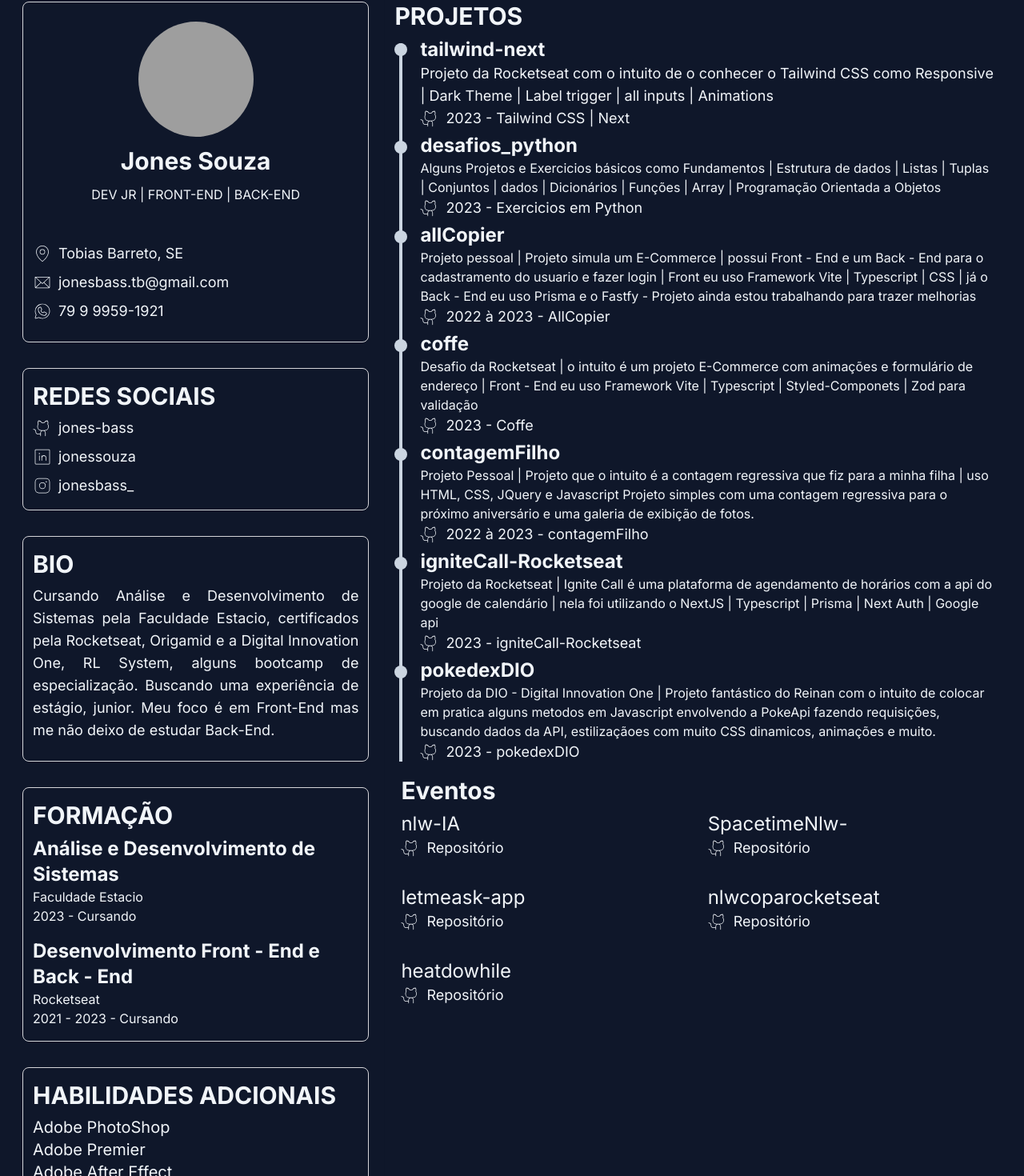
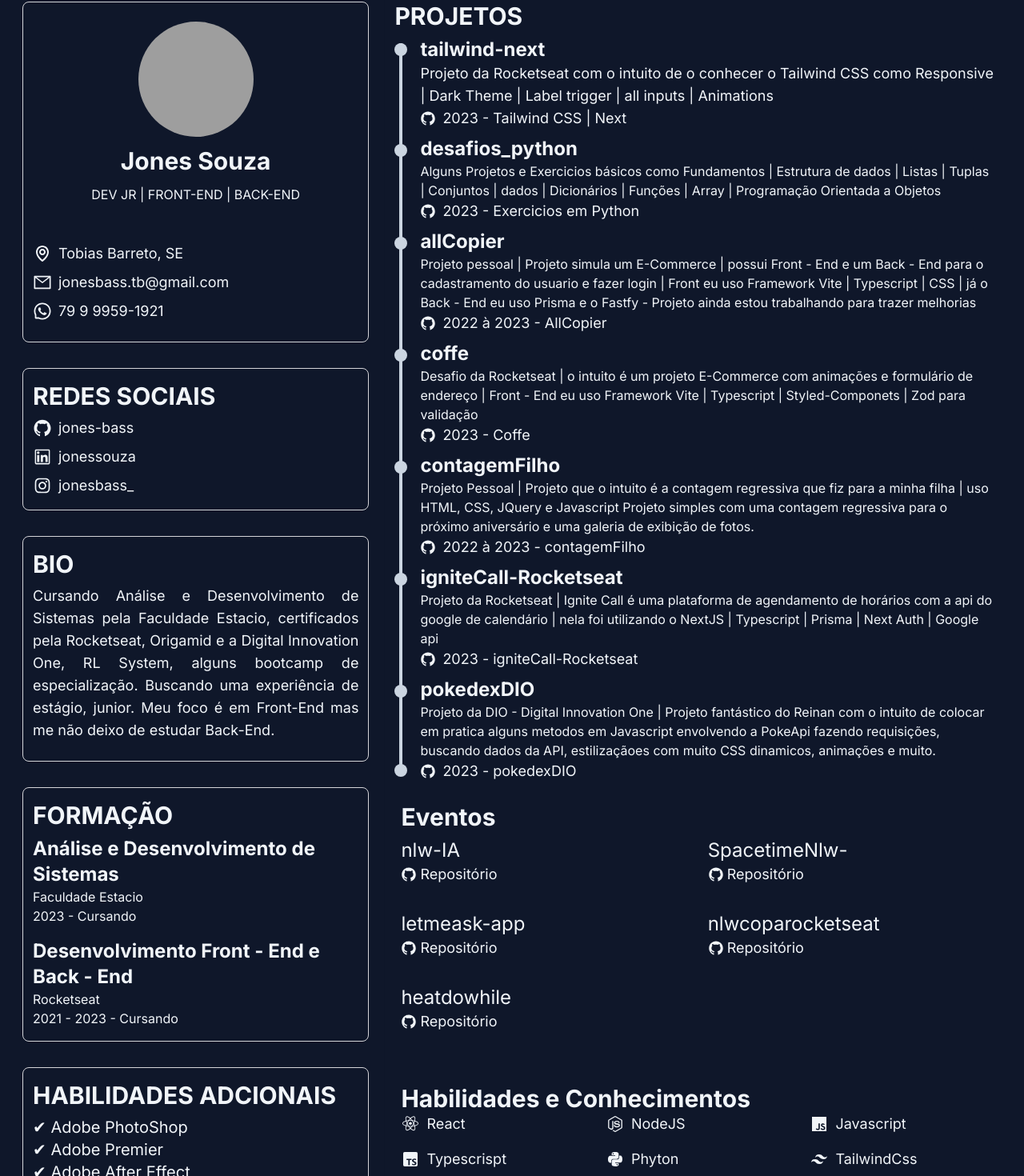
Before and after one commit to Jones-bass/portifoliosrjones, a Next.js app: page /resume in a window 1280 px wide. Shown: the part 38-1508 px from the top of the page at 80% size. Built offline with nearby package versions, Linux system fonts and the light colour scheme; grey boxes are pictures that could not be loaded.

Commit message:
Estrutura Skills

```diff
--- a/package.json
+++ b/package.json
@@ -21,6 +21,7 @@
     "postcss": "8.4.28",
     "react": "18.2.0",
     "react-dom": "18.2.0",
+    "react-icons": "^4.11.0",
     "tailwindcss": "3.3.3",
     "typescript": "5.1.6"
   },
--- a/src/app/resume/page.tsx
+++ b/src/app/resume/page.tsx
@@ -1,7 +1,7 @@
 'use client'
 
-import Bio from '@/components/Bio'
 import Projects from '@/components/projects'
+import Bio from '@/components/projects/Bio'
 import { motion } from 'framer-motion'
 
 export default function Resume() {
--- a/src/components/Bio.tsx
+++ b/src/components/projects/Bio.tsx
@@ -4,13 +4,14 @@
 'use client'
 
 import {
-  Envelope,
-  GithubLogo,
-  InstagramLogo,
-  LinkedinLogo,
-  MapPin,
-  WhatsappLogo,
-} from '@phosphor-icons/react'
+  AiOutlineGithub,
+  AiOutlineInstagram,
+  AiOutlineLinkedin,
+  AiOutlineMail,
+  AiOutlineWhatsApp,
+} from 'react-icons/ai'
+
+import { BiMap } from 'react-icons/bi'
 
 import Link from 'next/link'
 
@@ -38,10 +39,7 @@
                 rel="noreferrer"
                 className="flex text-center items-center gap-2"
               >
-                <MapPin
-                  weight="thin"
-                  className="cursor-pointer text-xl sm:text-2xl hover:text-violet-500"
-                />
+                <BiMap className="cursor-pointer text-xl sm:text-2xl hover:text-violet-500" />
                 <p className="text-sm sm:text-lg"> Tobias Barreto, SE</p>
               </Link>
             </span>
@@ -52,7 +50,7 @@
                 rel="noreferrer"
                 className="flex text-center items-center gap-2"
               >
-                <Envelope weight="thin" aria-label="Jones Souza Email" />
+                <AiOutlineMail aria-label="Jones Souza Email" />
                 <p className="text-sm sm:text-lg"> jonesbass.tb@gmail.com</p>
               </Link>
             </span>
@@ -63,7 +61,7 @@
                 rel="noreferrer"
                 className="flex text-center items-center gap-2"
               >
-                <WhatsappLogo weight="thin" aria-label="Jones Souza Whatsapp" />
+                <AiOutlineWhatsApp aria-label="Jones Souza Whatsapp" />
                 <p className="text-sm sm:text-lg"> 79 9 9959-1921</p>
               </Link>
             </span>
@@ -83,7 +81,7 @@
               rel="noreferrer"
               className="flex text-center items-center gap-2"
             >
-              <GithubLogo weight="thin" aria-label="Jones Souza Github" />
+              <AiOutlineGithub weight="thin" aria-label="Jones Souza Github" />
               <p className="text-sm sm:text-lg"> jones-bass</p>
             </Link>
           </span>
@@ -94,7 +92,7 @@
               rel="noreferrer"
               className="flex text-center items-center gap-2"
             >
-              <LinkedinLogo weight="thin" aria-label="Jones Souza Linkedin" />
+              <AiOutlineLinkedin aria-label="Jones Souza Linkedin" />
               <p className="text-sm sm:text-lg"> jonessouza</p>
             </Link>
           </span>
@@ -106,7 +104,7 @@
               rel="noreferrer"
               className="flex text-center items-center gap-2"
             >
-              <InstagramLogo weight="thin" aria-label="Jones Souza Instagram" />
+              <AiOutlineInstagram aria-label="Jones Souza Instagram" />
               <p className="text-sm sm:text-lg"> jonesbass_</p>
             </Link>
           </span>
@@ -152,10 +150,10 @@
         </h2>
 
         <div className="grid">
-          <h3 className="text-xl sm:text-1xl">Adobe PhotoShop</h3>
-          <h3 className="text-xl sm:text-1xl">Adobe Premier</h3>
-          <h3 className="text-xl sm:text-1xl">Adobe After Effect</h3>
-          <h3 className="text-xl sm:text-1xl">Corel Draw</h3>
+          <h3 className="text-xl sm:text-1xl">✔ Adobe PhotoShop</h3>
+          <h3 className="text-xl sm:text-1xl">✔ Adobe Premier</h3>
+          <h3 className="text-xl sm:text-1xl">✔ Adobe After Effect</h3>
+          <h3 className="text-xl sm:text-1xl">✔ Corel Draw</h3>
         </div>
       </section>
     </aside>
--- a/src/components/projects/Events.tsx
+++ b/src/components/projects/Events.tsx
@@ -1,11 +1,11 @@
 'use client'
 
-import { GithubLogo } from '@phosphor-icons/react'
 import Link from 'next/link'
+import { AiOutlineGithub } from 'react-icons/ai'
 
 export default function Events() {
   return (
-    <section className="p-2">
+    <section className="mt-8 p-2">
       <h2 className="font-bold mt-2 text-xl sm:text-2xl md:text-3xl">
         Eventos
       </h2>
@@ -19,9 +19,13 @@
               href="https://github.com/Jones-bass/nlw-IA"
               target="_blank"
               rel="noreferrer"
-              className="flex text-center items-center gap-2"
+              className="flex text-center items-center gap-1"
             >
-              <GithubLogo weight="thin" aria-label="Jones Souza Github" />
+              <AiOutlineGithub
+                size={20}
+                weight="thin"
+                aria-label="Jones Souza Github"
+              />
 
               <span className="text-sm sm:text-lg">Repositório</span>
             </Link>
@@ -36,9 +40,9 @@
               href="https://github.com/Jones-bass/SpacetimeNlw-"
               target="_blank"
               rel="noreferrer"
-              className="flex text-center items-center gap-2"
+              className="flex text-center items-center gap-1"
             >
-              <GithubLogo weight="thin" aria-label="Jones Souza Github" />
+              <AiOutlineGithub size={20} aria-label="Jones Souza Github" />
 
               <span className="text-sm sm:text-lg">Repositório</span>
             </Link>
@@ -53,9 +57,9 @@
               href="https://github.com/Jones-bass/letmeask-app"
               target="_blank"
               rel="noreferrer"
-              className="flex text-center items-center gap-2"
+              className="flex text-center items-center gap-1"
             >
-              <GithubLogo weight="thin" aria-label="Jones Souza Github" />
+              <AiOutlineGithub size={20} aria-label="Jones Souza Github" />
 
               <span className="text-sm sm:text-lg">Repositório</span>
             </Link>
@@ -72,9 +76,9 @@
               href="https://github.com/Jones-bass/nlwcoparocketseat"
               target="_blank"
               rel="noreferrer"
-              className="flex text-center items-center gap-2"
+              className="flex text-center items-center gap-1"
             >
-              <GithubLogo weight="thin" aria-label="Jones Souza Github" />
+              <AiOutlineGithub size={20} aria-label="Jones Souza Github" />
 
               <span className="text-sm sm:text-lg">Repositório</span>
             </Link>
@@ -84,14 +88,14 @@
         <div className="py-2">
           <h3 className="text-xl sm:text-1xl  md:text-2xl">heatdowhile</h3>
 
-          <span className="flex cursor-pointer text-xl sm:text-2xl hover:text-violet-500">
+          <span className="flex text-center itens-center cursor-pointer text-xl sm:text-2xl hover:text-violet-500">
             <Link
               href="https://github.com/Jones-bass/heatdowhile"
               target="_blank"
               rel="noreferrer"
-              className="flex text-center items-center gap-2"
+              className="flex text-center items-center gap-1"
             >
-              <GithubLogo weight="thin" aria-label="Jones Souza Github" />
+              <AiOutlineGithub size={20} aria-label="Jones Souza Github" />
 
               <span className="text-sm sm:text-lg">Repositório</span>
             </Link>
--- a/src/components/projects/Projects.tsx
+++ b/src/components/projects/Projects.tsx
@@ -1,15 +1,15 @@
 'use client'
 
-import { GithubLogo } from '@phosphor-icons/react'
 import Link from 'next/link'
+import { AiOutlineGithub } from 'react-icons/ai'
 
 export default function ProjectsCards() {
   return (
     <section>
-      <div className="flex mt-1">
+      <div className="flex">
         <div className="mt-2 pr-3">
           <span className="absolute inline-block w-4 h-4 bg-slate-300 rounded-full"></span>
-          <span className="block w-1 h-[115%] bg-slate-300 transform translate-x-1.5"></span>
+          <span className="block w-1 h-[120%] bg-slate-300 transform translate-x-1.5"></span>
         </div>
 
         <div className="px-4 grid">
@@ -28,7 +28,7 @@
               rel="noreferrer"
               className="flex text-center items-center gap-2"
             >
-              <GithubLogo weight="thin" aria-label="Jones Souza Github" />
+              <AiOutlineGithub size={20} aria-label="Jones Souza Github" />
 
               <span className="text-sm sm:text-lg">
                 2023 - Tailwind CSS | Next
@@ -38,10 +38,10 @@
         </div>
       </div>
 
-      <div className="flex mt-1">
+      <div className="flex mt-2">
         <div className="mt-2.5 pr-3">
           <span className="absolute inline-block w-4 h-4 bg-slate-300 rounded-full"></span>
-          <span className="block w-1 h-[115%] bg-slate-300 transform translate-x-1.5"></span>
+          <span className="block w-1 h-[120%] bg-slate-300 transform translate-x-1.5"></span>
         </div>
         <div className="px-4 grid">
           <h3 className="font-bold text-xl sm:text-1xl  md:text-2xl">
@@ -59,7 +59,7 @@
               rel="noreferrer"
               className="flex text-center items-center gap-2"
             >
-              <GithubLogo weight="thin" aria-label="Jones Souza Github" />
+              <AiOutlineGithub size={20} aria-label="Jones Souza Github" />
               <p className="text-lg">
                 <span>2023 - Exercicios em Python</span>
               </p>
@@ -68,7 +68,7 @@
         </div>
       </div>
 
-      <div className="flex mt-1">
+      <div className="flex mt-2">
         <div className="mt-2.5 pr-3">
           <span className="absolute inline-block w-4 h-4 bg-slate-300 rounded-full"></span>
           <span className="block w-1 h-[115%] bg-slate-300 transform translate-x-1.5"></span>
@@ -91,7 +91,7 @@
               rel="noreferrer"
               className="flex text-center items-center gap-2"
             >
-              <GithubLogo weight="thin" aria-label="Jones Souza Github" />
+              <AiOutlineGithub size={20} aria-label="Jones Souza Github" />
               <p className="text-lg">
                 <span>2022 à 2023 - AllCopier</span>
               </p>
@@ -100,7 +100,7 @@
         </div>
       </div>
 
-      <div className="flex mt-1">
+      <div className="flex mt-2">
         <div className="mt-2.5 pr-3">
           <span className="absolute inline-block w-4 h-4 bg-slate-300 rounded-full"></span>
           <span className="block w-1 h-[115%] bg-slate-300 transform translate-x-1.5"></span>
@@ -119,7 +119,7 @@
               rel="noreferrer"
               className="flex text-center items-center gap-2"
             >
-              <GithubLogo weight="thin" aria-label="Jones Souza Github" />
+              <AiOutlineGithub size={20} aria-label="Jones Souza Github" />
               <p className="text-lg">
                 <span>2023 - Coffe</span>
               </p>
@@ -128,7 +128,7 @@
         </div>
       </div>
 
-      <div className="flex mt-1">
+      <div className="flex mt-2">
         <div className="mt-2.5 pr-3">
           <span className="absolute inline-block w-4 h-4 bg-slate-300 rounded-full"></span>
           <span className="block w-1 h-[115%] bg-slate-300 transform translate-x-1.5"></span>
@@ -150,7 +150,7 @@
               rel="noreferrer"
               className="flex text-center items-center gap-2"
             >
-              <GithubLogo weight="thin" aria-label="Jones Souza Github" />
+              <AiOutlineGithub size={20} aria-label="Jones Souza Github" />
               <p className="text-lg">
                 <span>2022 à 2023 - contagemFilho</span>
               </p>
@@ -159,7 +159,7 @@
         </div>
       </div>
 
-      <div className="flex mt-1">
+      <div className="flex mt-2">
         <div className="mt-2.5 pr-3">
           <span className="absolute inline-block w-4 h-4 bg-slate-300 rounded-full"></span>
           <span className="block w-1 h-[115%] bg-slate-300 transform translate-x-1.5"></span>
@@ -180,7 +180,7 @@
               rel="noreferrer"
               className="flex text-center items-center gap-2"
             >
-              <GithubLogo weight="thin" aria-label="Jones Souza Github" />
+              <AiOutlineGithub size={20} aria-label="Jones Souza Github" />
               <p className="text-lg">
                 <span>2023 - igniteCall-Rocketseat</span>
               </p>
@@ -189,11 +189,12 @@
         </div>
       </div>
 
-      <div className="flex mt-1">
+      <div className="flex mt-2">
         <div className="mt-2.5 pr-3">
           <span className="absolute inline-block w-4 h-4 bg-slate-300 rounded-full"></span>
-          <span className="block w-1 h-[98%] bg-slate-300 transform translate-x-1.5"></span>
+          <span className="block w-1 h-[93%] bg-slate-300 transform translate-x-1.5"></span>
         </div>
+
         <div className="px-4 grid">
           <h3 className="font-bold text-xl sm:text-1xl  md:text-2xl">
             pokedexDIO
@@ -204,6 +205,7 @@
             Javascript envolvendo a PokeApi fazendo requisições, buscando dados
             da API, estilizaçãoes com muito CSS dinamicos, animações e muito.
           </span>
+
           <span className="flex cursor-pointer text-xl sm:text-2xl hover:text-violet-500">
             <Link
               href="https://github.com/Jones-bass/pokedexDIO"
@@ -211,7 +213,7 @@
               rel="noreferrer"
               className="flex text-center items-center gap-2"
             >
-              <GithubLogo weight="thin" aria-label="Jones Souza Github" />
+              <AiOutlineGithub size={20} aria-label="Jones Souza Github" />
               <p className="text-lg">
                 <span>2023 - pokedexDIO</span>
               </p>
@@ -219,6 +221,9 @@
           </span>
         </div>
       </div>
+      <div className="mt-[-3%] pr-3">
+        <span className="absolute inline-block w-4 h-4 bg-slate-300 rounded-full"></span>
+      </div>
     </section>
   )
 }
--- a/src/components/projects/index.tsx
+++ b/src/components/projects/index.tsx
@@ -2,6 +2,7 @@
 
 import Events from './Events'
 import ProjectsCards from './Projects'
+import Skills from './skills'
 
 export default function Projects() {
   return (
@@ -12,6 +13,7 @@
 
       <ProjectsCards />
       <Events />
+      <Skills />
     </section>
   )
 }
--- /dev/null
+++ b/src/components/projects/skills.tsx
@@ -0,0 +1,52 @@
+'use client'
+
+import {
+  BiLogoJavascript,
+  BiLogoNodejs,
+  BiLogoPython,
+  BiLogoReact,
+  BiLogoTailwindCss,
+  BiLogoTypescript,
+} from 'react-icons/bi'
+
+export default function Skills() {
+  return (
+    <section className="p-2 mt-8">
+      <h2 className="font-bold mt-2 text-xl sm:text-2xl md:text-3xl">
+        Habilidades e Conhecimentos
+      </h2>
+
+      <div className="grid md:grid-cols-3 gap-4">
+        <span className="flex text-center items-center gap-2 cursor-pointer text-xl sm:text-2xl hover:text-slate-300">
+          <BiLogoReact weight="thin" aria-label="Jones Souza Instagram" />
+          <p className="text-sm sm:text-lg"> React</p>
+        </span>
+
+        <span className="flex text-center items-center gap-2 cursor-pointer text-xl sm:text-2xl hover:text-slate-300">
+          <BiLogoNodejs weight="thin" aria-label="Jones Souza Instagram" />
+          <p className="text-sm sm:text-lg"> NodeJS</p>
+        </span>
+
+        <span className="flex text-center items-center gap-2 cursor-pointer text-xl sm:text-2xl hover:text-slate-300">
+          <BiLogoJavascript weight="thin" aria-label="Jones Souza Instagram" />
+          <p className="text-sm sm:text-lg"> Javascript</p>
+        </span>
+
+        <span className="flex text-center items-center gap-2 cursor-pointer text-xl sm:text-2xl hover:text-slate-300">
+          <BiLogoTypescript weight="thin" aria-label="Jones Souza Instagram" />
+          <p className="text-sm sm:text-lg"> Typescrispt</p>
+        </span>
+
+        <span className="flex text-center items-center gap-2 cursor-pointer text-xl sm:text-2xl hover:text-slate-300">
+          <BiLogoPython weight="thin" aria-label="Jones Souza Instagram" />
+          <p className="text-sm sm:text-lg"> Phyton</p>
+        </span>
+
+        <span className="flex text-center items-center gap-2 cursor-pointer text-xl sm:text-2xl hover:text-slate-300">
+          <BiLogoTailwindCss weight="thin" aria-label="Jones Souza Instagram" />
+          <p className="text-sm sm:text-lg"> TailwindCss</p>
+        </span>
+      </div>
+    </section>
+  )
+}
```
Also changed, not shown: src/components/LinkSocial.tsx (+11 -14 lines), src/components/header.tsx (+8 -9 lines), 1 other file (tests, documents, lock files or other folders).
